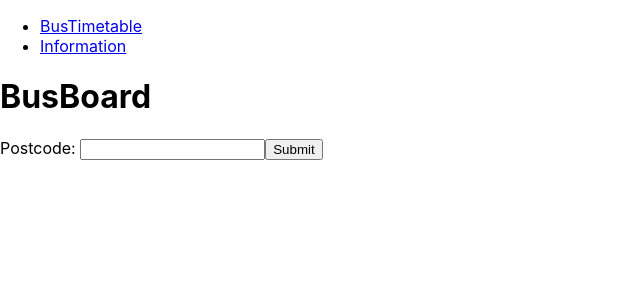
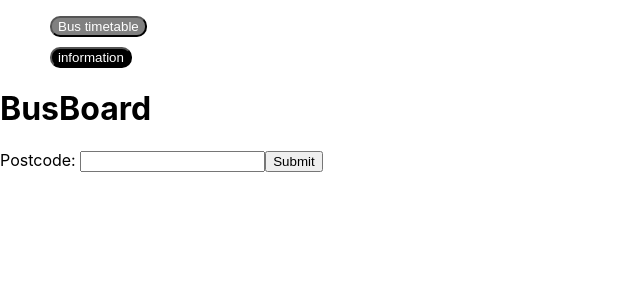
Before and after one commit to Jessica-Al/Busboard, a React (Create React App) app: page / in a window 1280 px wide. Shown: the top 300 px of the page, without its empty margins (0-640 px from the left). Built offline with nearby package versions, Linux system fonts and the light colour scheme.

Commit message:
Add layout buttons for navigation, change bus type to include direction

```diff
--- a/src/pages/Layout.tsx
+++ b/src/pages/Layout.tsx
@@ -1,16 +1,64 @@
-import { Outlet, Link } from "react-router-dom";
+import { Outlet } from "react-router-dom";
+import styled from "styled-components";
+import { useNavigate } from "react-router-dom";
+import { useState } from 'react';
+import { useLocation } from 'react-router-dom'
+
+const pages: Page[] = [{route: "/", title: "Bus timetable"}, {route: "/information", title: "information"}]
+
+interface Page {
+  route: string,
+  title: string
+}
+
+const NavigationButtons = styled.button<{ $active1?: boolean; }>`
+  display: flex;
+  background-color: #000000;
+  color: white;
+  border-radius: 10px;
+  margin:10px;
+  ${props =>
+    props.$active1 &&
+    `
+    background-color: gray;
+    color: white;
+    `};
+`;
 
 const Layout = () => {
+  const navigate = useNavigate();
+  const location = useLocation();
+  let start: string;
+  console.log(location.pathname);
+
+  switch (location.pathname) {
+    case "/":
+      {start = "Bus timetable"; break;}
+    case "/information":
+      {start = "information"; break;}
+    default:
+      {start = ""}
+  }
+  const [active, setActive] = useState(start)
+
+
+  const RouteChange = (page: Page) => {
+    setActive(page.title);
+    navigate(page.route);
+  }
+
   return (
     <>
       <nav>
         <ul>
-          <li>
-            <Link to="/">BusTimetable</Link>
-          </li>
-          <li>
-            <Link to="/information">Information</Link>
-          </li>
+          {pages.map((page) => (
+            <NavigationButtons onClick={() => RouteChange(page)}
+            value = {page.title}
+            $active1={active === page.title}>
+              {page.title}
+
+            </NavigationButtons>
+          ))}
         </ul>
       </nav>
 
--- a/src/pages/PostCodeSearch/APIFunctions/busArrivals.ts
+++ b/src/pages/PostCodeSearch/APIFunctions/busArrivals.ts
@@ -12,6 +12,7 @@ interface TFLStopPointPropertiesResponseType {
   lineId: string;
   destinationName: string;
   stationName: string;
+  direction: string;
 }
 
 interface TFLStopPointResponseType {
@@ -85,30 +86,15 @@ export default async function busArrivals(inputPostcode: string): Promise<BusSto
 
         const buses : Bus[] = [];
 
-        //returnString += `Bus stop: ${responseJson[0].stationName}</br>`;
-
         for (let i = 0; i < 5; i++) {
           if (i >= responseJson.length) {
             break
           }
-
-          const bus : Bus = {busNumber: i+1, busRoute: responseJson[i].lineId, destination: responseJson[i].destinationName, minutesToArrival: Math.round((responseJson[i].timeToStation)/60)};
+          const bus : Bus = {busNumber: i+1, busRoute: responseJson[i].lineId, destination: responseJson[i].destinationName, minutesToArrival: Math.round((responseJson[i].timeToStation)/60), directionIsInbound: (responseJson[i].direction == 'inbound')};
           buses.push(bus);
-
-          console.log(`\nBus number: ${i+1}`);
-          //returnString += `\nBus number: ${i+1}\n`;
-          console.log(`Bus route: ${responseJson[i].lineId}`);
-          //returnString += `Bus route: ${responseJson[i].lineId}\n`;
-          console.log(`Destination: ${responseJson[i].destinationName}`);
-          //returnString += `Destination: ${responseJson[i].destinationName}\n`;
-          console.log(`Minutes to arrival: ${Math.round((responseJson[i].timeToStation)/60)}`);
-          //returnString += `Minutes to arrival: ${Math.round((responseJson[i].timeToStation)/60)}\n`;
-
         }
 
         busStopList.push({stopName: responseJson[0].stationName, buses: buses});
-
-        //[{busStop: string, buses: [busNumber: number, busRoute: string, destination: string, minutesToArrival: number}] ]
 
       } catch (error) {
         console.error(error);
--- a/src/pages/PostCodeSearch/APIFunctions/busDataInterfaces.ts
+++ b/src/pages/PostCodeSearch/APIFunctions/busDataInterfaces.ts
@@ -3,6 +3,7 @@ export interface Bus {
     busRoute: string;
     destination: string;
     minutesToArrival: number;
+    directionIsInbound: boolean;
 }
 
 export interface BusStop {
```
Also changed, not shown: src/pages/PostCodeSearch/APIFunctions/busRoutes.ts (added).
